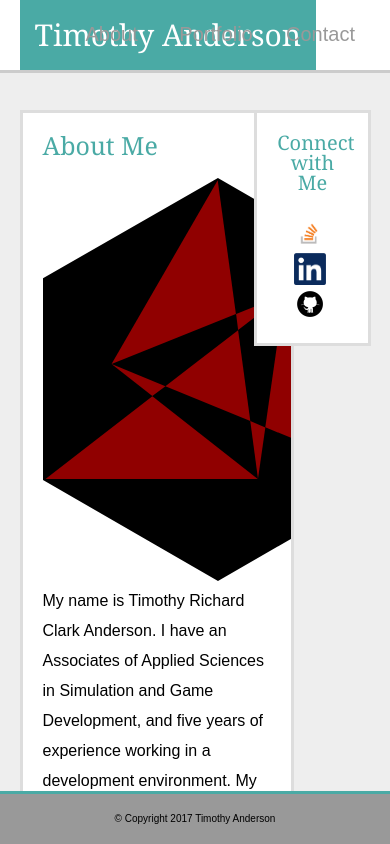
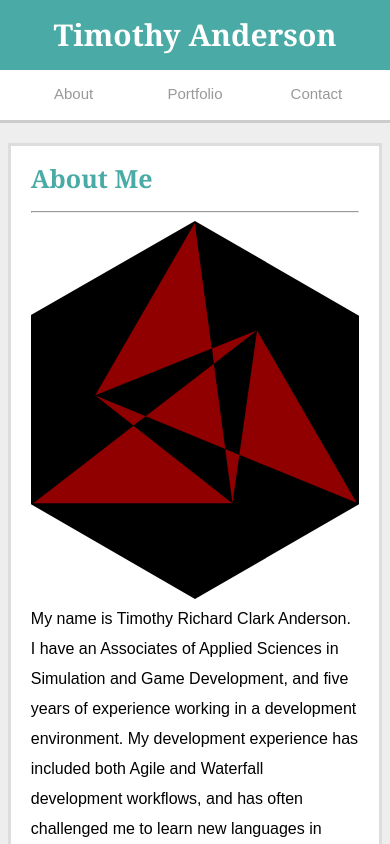
Before and after one commit to TimRCAnderson/Responsive-Portfolio, a plain HTML site: page index.html in a window 390 px wide. Shown: the top 844 px of the page. Drawn offline with Linux system fonts and the light colour scheme.

Commit message:
overdue for commit. Added media responsive styling first pass. Fixed scaling issues on non-mobile platforms.

```diff
--- a/assets/css/style.css
+++ b/assets/css/style.css
@@ -13,12 +13,23 @@ h1{
 	left: 5%;
 }
 
+button{
+	background-color: #4aaaa5;
+	color: #ffffff;
+	border: none;
+	padding: 15px 20px;
+	text-align: center;
+	font-size: 15px
+	text-decoration: none;
+}
+
 a{
 	text-decoration: none;
 }
 
 h1, h2, h3, h4, h5, h6, .imgtxt{
 	font-family: 'Georgia', Times, Times New Roman, serif;
+	font-weight: bold;
 }
 
 h2, h3, h4, h5, h6{
@@ -59,14 +70,15 @@ hr.hidden{
 	visibility: hidden;
 }
 
-#aboutme, #contact{
-	width: 65%;
+#aboutme, #contact, #portfolio{
+	width: 570px;
 	overflow: auto;
+	float: left;
 }
 
 #headshot{
 	float: left;
-	max-width: 350px;
+	max-width: 240px;
 	height: auto;
 	margin-right: 20px;
 	margin-bottom: 5px;
@@ -74,26 +86,18 @@ hr.hidden{
 
 #connect{
 	position: absolute;
-	display: inline-block;
-	right: 0;
-	top: 0;
-	margin: 40px, 0, 40px, auto;
-	width: 20%;
-	padding: 40px, 0, 40px, auto;
-	display: inline-block;
-	text-align: center;
+	top: 90px;
+	width: 190px;
+	text-align: left;
+	font-weight: bold;
 
 }
 
 .content{
-	position:relative;
-	top: 70px;
-	margin-left: 5%;
-	margin-right: 5%;
-	margin-top: 40px;
-	margin-bottom: 40px;
-	width: 90%;
-	padding-bottom: 40px;
+	clear: both;
+	overflow: auto;
+	margin: 90px auto 40px auto;
+	width: 960px;
 	z-index: 0;
 }
 
@@ -103,21 +107,17 @@ p{
 	margin-bottom: 30px;
 }
 
-#portfolio{
-	max-width: 690px
-}
-
 #portfolio div{
-	display: inline-block;
+	float: left;
 	position: relative;
-	width: 320px;
-	height: 240px;
+	width: 275px;
+	height: auto;
 	margin-right: 10px;
 	margin-top: 10px;
 }
 
 #portfolio img{
-	width: 320px;
+	width: 100%;
 	height: auto;
 }
 
@@ -128,17 +128,21 @@ p{
 #portfolio .imgtxt{
 	position: absolute;
 	left: 0;
-	top: 70%;
+	top: 65%;
 	background-color: teal;
 	color: white;
 	text-align: center;
 	font-size: 20px;
 	height: 20px;
-	padding: 20px 0;
+	width: 100%;
+	padding: 15px 0;
+	margin: 0;
 }
 
 .c_pad{
-	padding: 20px 20px 20px 20px;
+	display: inline-block;
+	padding: 20px 20px;
+	margin: 17px 17px;
 	background-color: #ffffff;
 	border-style: solid;
 	border-color: #dddddd;
@@ -146,9 +150,6 @@ p{
 }
 
 footer{
-	position: fixed;
-	bottom: 0;
-	left: 0;
 	clear:both;
 	background-color: #999999;
 	text-align: center;
@@ -169,7 +170,6 @@ nav > a{
 	border-color: #069;
 	border-width: 2px;
 	font-size: 20px;
-	display: inline-block;
 	text-align: center;
 	text-decoration: none;
 	font-size: 20px;
@@ -186,7 +186,7 @@ input{
 }
 
 aside img{
-	height: 32px;
+	height: 50px;
 	width: auto;
 }
 
@@ -206,3 +206,92 @@ input{
 	width: 90%;
 	height: 300px;
 }
+
+@media only screen and (max-width: 980px){
+	#headshot{
+		width: 100%;
+		max-width: 1000px;
+		clear: both;
+	}
+
+	.content{
+		width: 100%	;
+	}
+	#connect{
+		position: relative;
+		display: inline-block;
+		top: 0;
+	}
+	.cpad{
+		margin: 17px auto;
+		width: 100%;
+	}
+}
+
+@media only screen and (max-width: 768px){
+	#headshot{
+		width: 300px;
+		max-width: 1000px;
+		float: left;
+	}
+	.content{
+		margin: 80px 2% 10px 2%;
+		width: 96%;
+		padding: 0;
+	}
+	.c_pad{
+		margin: 10px 0;
+	}
+	#portfolio, #aboutme, #contact{
+		box-sizing: border-box;
+		width: 100%;
+	}
+	#connect{
+		box-sizing: border-box;
+		width: 100%;
+	}
+	nav > a{
+		font-size: 15px;
+		width: 80px;
+		padding: 26px 0 27px 0;
+	}
+}
+
+@media only screen and (max-width: 640px){
+	#toprow{
+		position: static;
+		padding: 0;
+		height: 120px;
+	}
+	.content{
+		margin: 10px 2%;
+	}
+	h1{
+		position: relative;
+		box-sizing: border-box;
+		width: 100%;
+		margin: 0;
+		padding-left: 0;
+		padding-right: 0;
+		left: 0;
+		text-align: center;
+
+	}
+	nav{
+		box-sizing: border-box;
+		clear: both;
+		width: 100%;
+		margin: 0;
+		text-align: center;
+		position: relative;
+		right: 0;
+	}
+	nav > a{
+		box-sizing: border-box;
+		width: 30%;
+		padding: 16px 0 17px 0;
+	}
+	#headshot{
+		width: 100%;
+	}
+}
--- a/index.html
+++ b/index.html
@@ -2,6 +2,7 @@
 <html lang="en">
 <head>
 	<meta charset="UTF-8">
+	<meta name="viewport" content="width=device-width, initial-scale=1"/>
 	<title>Timothy Anderson</title>
 	<link rel="stylesheet" type="text/css" href="assets/css/reset.css">
 	<link rel="stylesheet" type="text/css" href="assets/css/style.css">
@@ -11,7 +12,6 @@
 <body>
 	<div id="toprow">
 		<h1>Timothy Anderson</h1>
-
 		<nav class="navigation">
 			<a id="aboutnav" href="index.html">About</a>
 			<a id="portfolionav" href="portfolio.html">Portfolio</a>
@@ -21,6 +21,7 @@
 	<div class="content">
 		<section class="c_pad" id="aboutme">
 			<h2>About Me</h2>
+			<hr/>
 			<img id="headshot" src="assets/images/TimothyRCAnderson_Logo.svg" meta="Picture of Timothy Anderson"/>
 			<p>My name is Timothy Richard Clark Anderson. I have an Associates of Applied Sciences in Simulation and Game Development, and five years of experience working in a development environment. My development experience has included both Agile and Waterfall development workflows, and has often challenged me to learn new languages in order to accomplish my responsibilities.</p>
 			<p>My free time has encompassed a number of different activities. When I was younger, I learned to sail in an optimist (a type of very small sailboat). I’ve always had a knack for technology, and I’m currently a member of Hackerspace Charlotte. I’ve also learned basic blacksmithing, and I’m learning to draft in CAD programs for 3D printing. From time to time, I try my hand at cosplay, and that is constantly teaching me new things.</p>
@@ -28,6 +29,7 @@
 
 		<aside class="c_pad" id="connect">
 			<h3>Connect with Me</h3>
+			<hr/>
 			<a href="http://stackoverflow.com/users/7517717/timothy-anderson" target="_blank"><img src="assets/images/so-icon.png" alt="StackOverflow Icon"/></a>
 			<a href="https://www.linkedin.com/in/timothyrcanderson" target="_blank"><img src="assets/images/linkedin-logo.png" alt="LinkedIn Icon"/></a>
 			<a href="https://github.com/timrcanderson" target="_blank"><img src="assets/images/github-logo-icon-30.png" alt="Github Icon"/></a>
```
Also changed, not shown: contact.html (+4 -0 lines), portfolio.html (+5 -4 lines).
